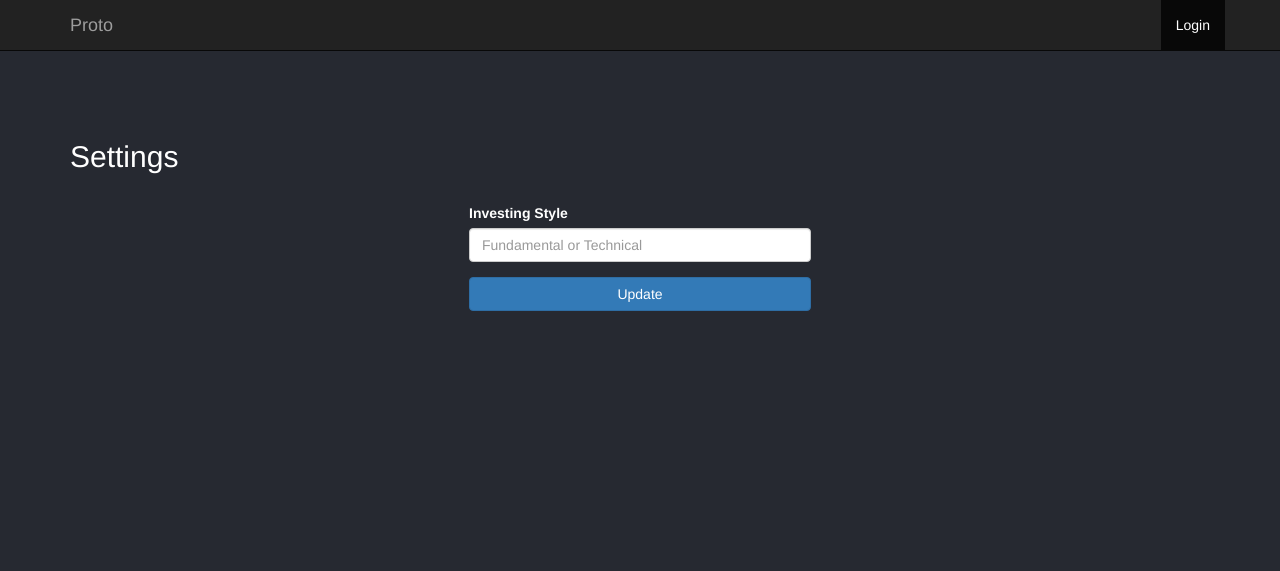
After one commit to RandyCaine1/Proto-3, a Flask app: page /settings in a window 1280 px wide. The commit adds this page. Shown: the top 571 px of the page. Run offline with Flask 2, Linux system fonts and the light colour scheme; some libraries are stand-ins or nearby versions.

Commit message:
Add users settings storage

```diff
--- a/app/forms.py
+++ b/app/forms.py
@@ -14,3 +14,6 @@ class SignUpForm(FlaskForm):
 
 class StockForm(FlaskForm):
     stock = StringField('Stock', validators=[InputRequired()])
+
+class SettingsForm(FlaskForm):
+    investor_type = StringField('Investing Style', validators=[InputRequired()])
--- a/app/templates/header.html
+++ b/app/templates/header.html
@@ -15,6 +15,7 @@
 
             {% if current_user.is_authenticated %}
               <li><a href="{{ url_for('profile') }}">Profile</a></li>
+              <li><a href="{{ url_for('settings') }}">Settings</a></li>
               <li><a href="{{ url_for('logout') }}">Logout</a></li>
             {% else %}
               <li class="active"><a href="{{ url_for('login') }}">Login</a></li>
--- a/app/templates/profile.html
+++ b/app/templates/profile.html
@@ -6,11 +6,10 @@
     <h1 class = "page-header text-center">{{symbol}} - {{name}} - ${{price}}</h1>
     {% include 'flash_messages.html' %}
     <form class = "stock-form" action="{{ url_for('profile')}}" method="post">
-        <div class = "input-group join-form">
+        <div class = "join-form">
              {{ form.csrf_token }}
             <div class="input-group-btn">
-                <button type="button" class = "btn btn-primary">Search</button>
-                {{ form.stock(class='form-control', placeholder="Search") }}
+                {{ form.stock(class='form-control', placeholder="Search Stocks e.g. AAPL") }}
              </div>
         </div>
     </form>
--- /dev/null
+++ b/app/templates/settings.html
@@ -0,0 +1,22 @@
+{% extends "base.html" %}
+
+{% block main %}
+
+  <h2>Settings</h2>
+  <div class="signup-form center-block">
+
+    </br>
+    <form action="{{ url_for('settings') }}" method="post">
+      {{ form.csrf_token }}
+       <div class="form-group">
+        {{ form.investor_type.label }}
+        {{ form.investor_type(class='form-control', placeholder="Fundamental or Technical") }}
+      </div>
+
+      <button type="submit" name="submit" class="btn btn-primary btn-block">Update</button>
+      <br>
+
+    </form>
+
+  </div>
+{% endblock %}
--- a/app/views.py
+++ b/app/views.py
@@ -8,7 +8,7 @@ This file creates your application.
 from app import app, db, login_manager
 from flask import render_template, request, redirect, url_for, flash
 from flask_login import login_user, logout_user, current_user, login_required
-from forms import LoginForm,SignUpForm,StockForm
+from forms import LoginForm,SignUpForm,StockForm,SettingsForm
 from models import User
 from app.models import *
 import requests
@@ -31,11 +31,6 @@ def home():
 
     """Render website's home page."""
     return render_template('home.html')
-
-@app.route('/about/')
-def about():
-    """Render the website's about page."""
-    return render_template('about.html')
 
 @app.route('/signup', methods=["GET", "POST"])
 def signup():
@@ -130,14 +125,36 @@ def profile():
     pe_ratio = company['peRatio']
     return render_template('profile.html',form=form,symbol=symbol,name=name,price=price,open_price = open_price,change=change,change_percent=change_percent,market_cap=market_cap,close=close,volume=volume,whigh=whigh,wlow=wlow,pe_ratio=pe_ratio)
 
-
-
-
 # user_loader callback. This callback is used to reload the user object from
 # the user ID stored in the session
 @login_manager.user_loader
 def load_user(id):
     return User.query.get(int(id))
+
+@app.route('/settings', methods=["GET", "POST"])
+def settings():
+    """Render the website's settings page."""
+    # Initialize form
+    form = SettingsForm()
+
+    if request.method == "POST":
+        if form.validate_on_submit():
+            user_id = current_user.id;
+            investor_type = form.investor_type.data
+
+            # Add to database
+            settings = Settings(user_id = user_id,investor_type = investor_type)
+            db.create_all()
+            db.session.add(settings)
+            db.session.commit()
+
+
+            return redirect(url_for("profile"))
+
+
+    return render_template('settings.html',form=form)
+
+
 
 ###
 # The functions below should be applicable to all Flask apps.
```
Also changed, not shown: app/models.py (+23 -0 lines).
